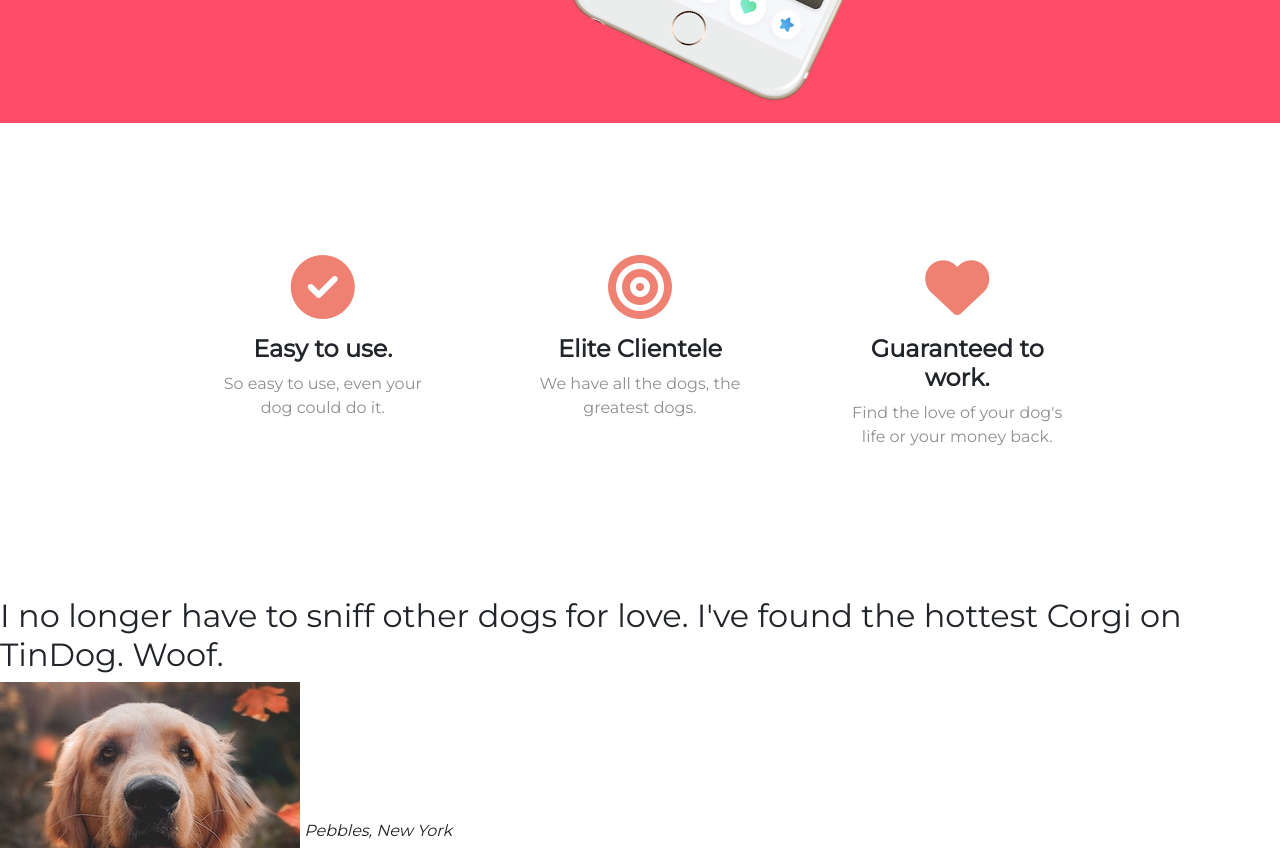
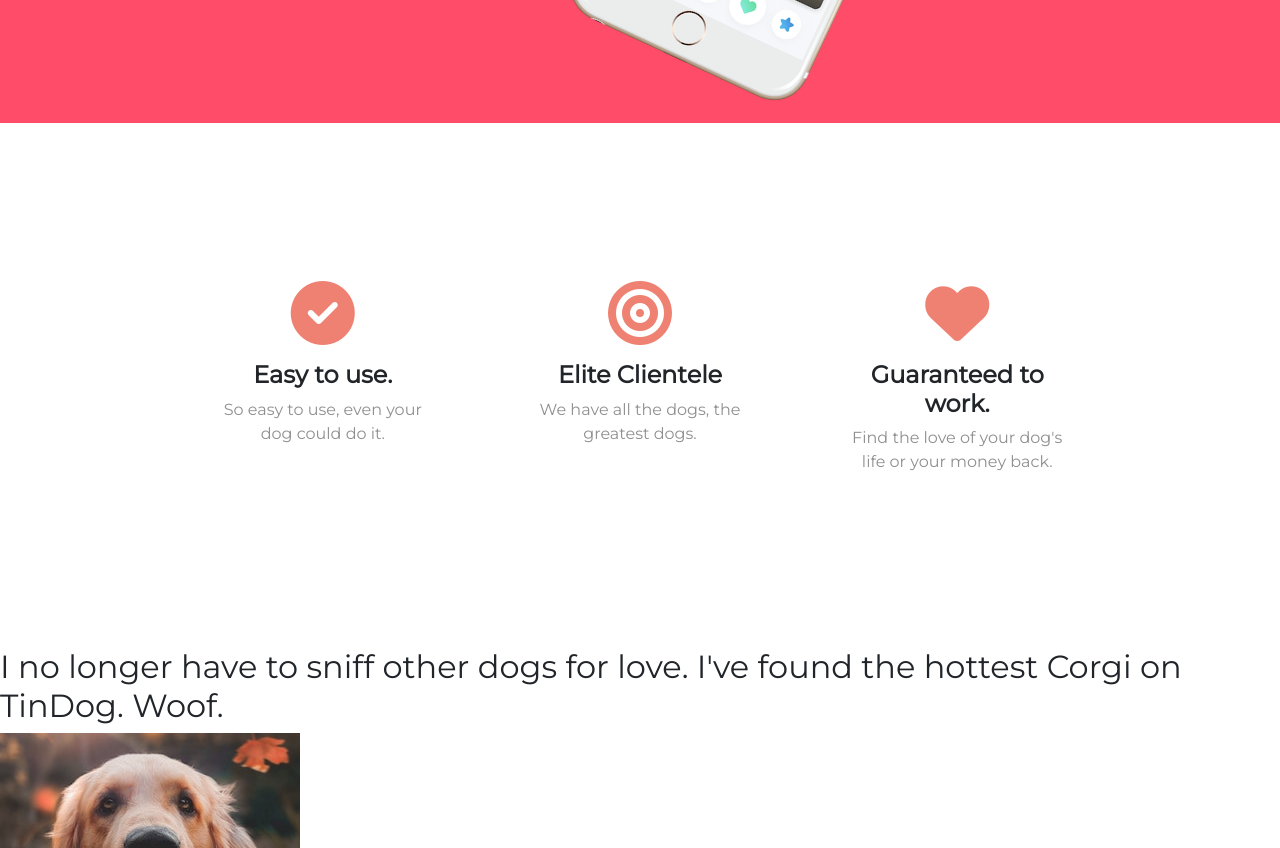
Before and after one commit to riteessshh/TinDog-development, a plain HTML site: page index.html in a window 1280 px wide. Shown: the part 620-1468 px from the top of the page. Drawn offline with nearby package versions, Linux system fonts and the light colour scheme.

Commit message:
Update styles.css

```diff
--- a/css/styles.css
+++ b/css/styles.css
@@ -66,7 +66,7 @@ p {
 
 #features {
   /* margin: 20%;  */
-  padding: 7% 14%;
+  padding: 9% 14%;
 }
 
 .features-image {
```
